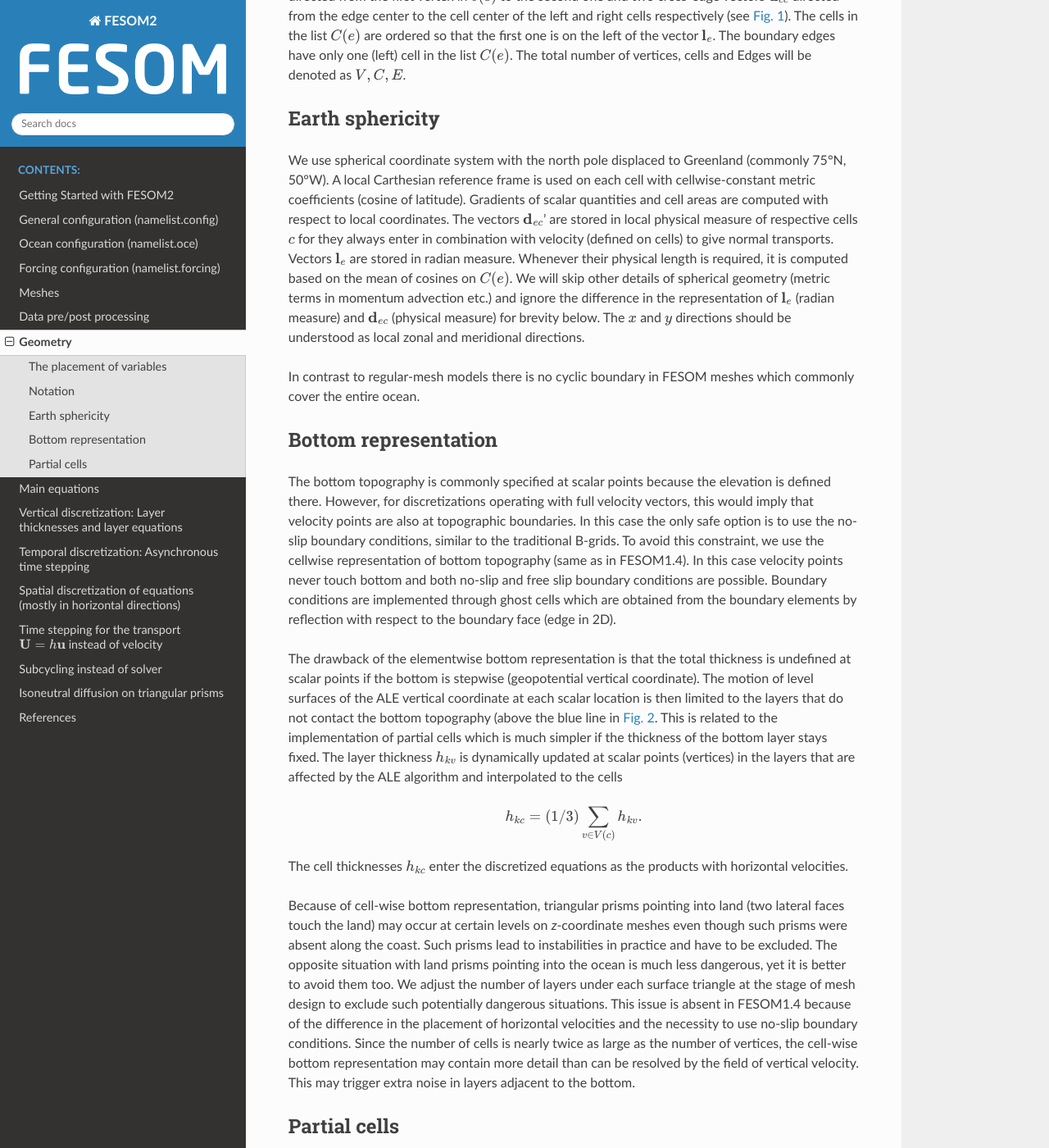
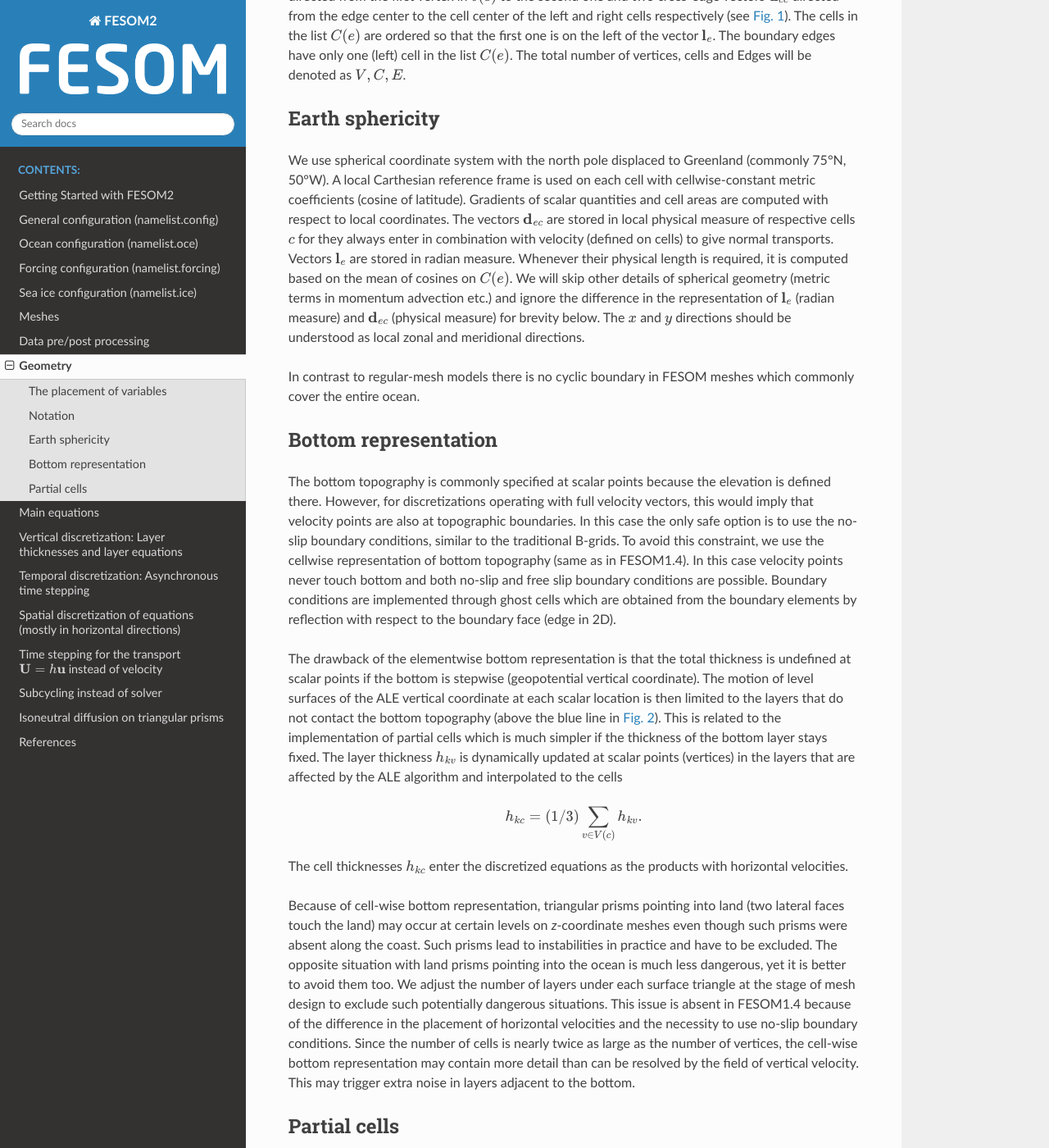
Before and after one commit to FESOM/fesom2_doc, a Sphinx documentation site: the page built from doc/geometry.rst, in a window 1280 px wide and 1400 px high, scrolled down 2478 px. Shown: the whole window at 82% size. Built offline with Sphinx 7.4.7 and the Read the Docs theme 2.0.0, drawn with Linux system fonts in a browser that asks for light colours; cross-references to code outside the pages are shown as plain code.

Commit message:
add seaice namelist

```diff
--- a/doc/geometry.rst
+++ b/doc/geometry.rst
@@ -37,7 +37,7 @@ Quantities defined at cell centroids will be denoted with the lower index :math:
 Earth sphericity
 ================
 
-We use spherical coordinate system with the north pole displaced to Greenland (commonly 75°N, 50°W). A local Carthesian reference frame is used on each cell with cellwise-constant metric coefficients (cosine of latitude). Gradients of scalar quantities and cell areas are computed with respect to local coordinates. The vectors :math:`{\bf d}_{ec}`' are stored in local physical measure of respective cells :math:`c` for they always enter in combination with velocity (defined on cells) to give normal transports. Vectors :math:`{\bf l}_e` are stored in radian measure. Whenever their physical length is required, it is computed based on the mean of cosines on :math:`C(e)`. We will skip other details of spherical geometry (metric terms in momentum advection etc.) and ignore the difference in the representation of :math:`{\bf l}_e` (radian measure) and :math:`{\bf d}_{ec}` (physical measure) for brevity below. The :math:`x` and :math:`y` directions should be understood as local zonal and meridional directions.
+We use spherical coordinate system with the north pole displaced to Greenland (commonly 75°N, 50°W). A local Carthesian reference frame is used on each cell with cellwise-constant metric coefficients (cosine of latitude). Gradients of scalar quantities and cell areas are computed with respect to local coordinates. The vectors :math:`{\bf d}_{ec}` are stored in local physical measure of respective cells :math:`c` for they always enter in combination with velocity (defined on cells) to give normal transports. Vectors :math:`{\bf l}_e` are stored in radian measure. Whenever their physical length is required, it is computed based on the mean of cosines on :math:`C(e)`. We will skip other details of spherical geometry (metric terms in momentum advection etc.) and ignore the difference in the representation of :math:`{\bf l}_e` (radian measure) and :math:`{\bf d}_{ec}` (physical measure) for brevity below. The :math:`x` and :math:`y` directions should be understood as local zonal and meridional directions.
 
 In contrast to regular-mesh models there is no cyclic boundary in FESOM meshes which commonly cover the entire ocean.
 
@@ -47,7 +47,7 @@ Bottom representation
 
 The bottom topography is commonly specified at scalar points because the elevation is defined there. However, for discretizations operating with full velocity vectors, this would imply that velocity points are also at topographic boundaries. In this case the only safe option is to use the no-slip boundary conditions, similar to the traditional B-grids. To avoid this constraint, we use the cellwise representation of bottom topography (same as in FESOM1.4). In this case velocity points never touch bottom and both no-slip and free slip boundary conditions are possible. Boundary conditions are implemented through ghost cells which are obtained from the boundary elements by reflection with respect to the boundary face (edge in 2D).
 
-The drawback of the elementwise bottom representation is that the total thickness is undefined at scalar points if the bottom is stepwise (geopotential vertical coordinate). The motion of level surfaces of the ALE vertical coordinate at each scalar location is then limited to the layers that do not contact the bottom topography (above the blue line in :numref:`vertical`. This is related to the implementation of partial cells which is much simpler if the thickness of the bottom layer stays fixed.
+The drawback of the elementwise bottom representation is that the total thickness is undefined at scalar points if the bottom is stepwise (geopotential vertical coordinate). The motion of level surfaces of the ALE vertical coordinate at each scalar location is then limited to the layers that do not contact the bottom topography (above the blue line in :numref:`vertical`). This is related to the implementation of partial cells which is much simpler if the thickness of the bottom layer stays fixed.
 The layer thickness :math:`h_{kv}` is dynamically updated at scalar points (vertices) in the layers that are affected by the ALE algorithm and interpolated to the cells
 
 .. math::
--- a/doc/index.rst
+++ b/doc/index.rst
@@ -20,6 +20,7 @@ Authors
    general_configuration/general_configuration
    ocean_configuration/ocean_configuration
    forcing_configuration
+   seaice_configuration
    meshes/meshes
    data_processing/data_processing
    geometry
```
Also changed, not shown: doc/seaice_configuration.rst (added, +34 -0 lines).
